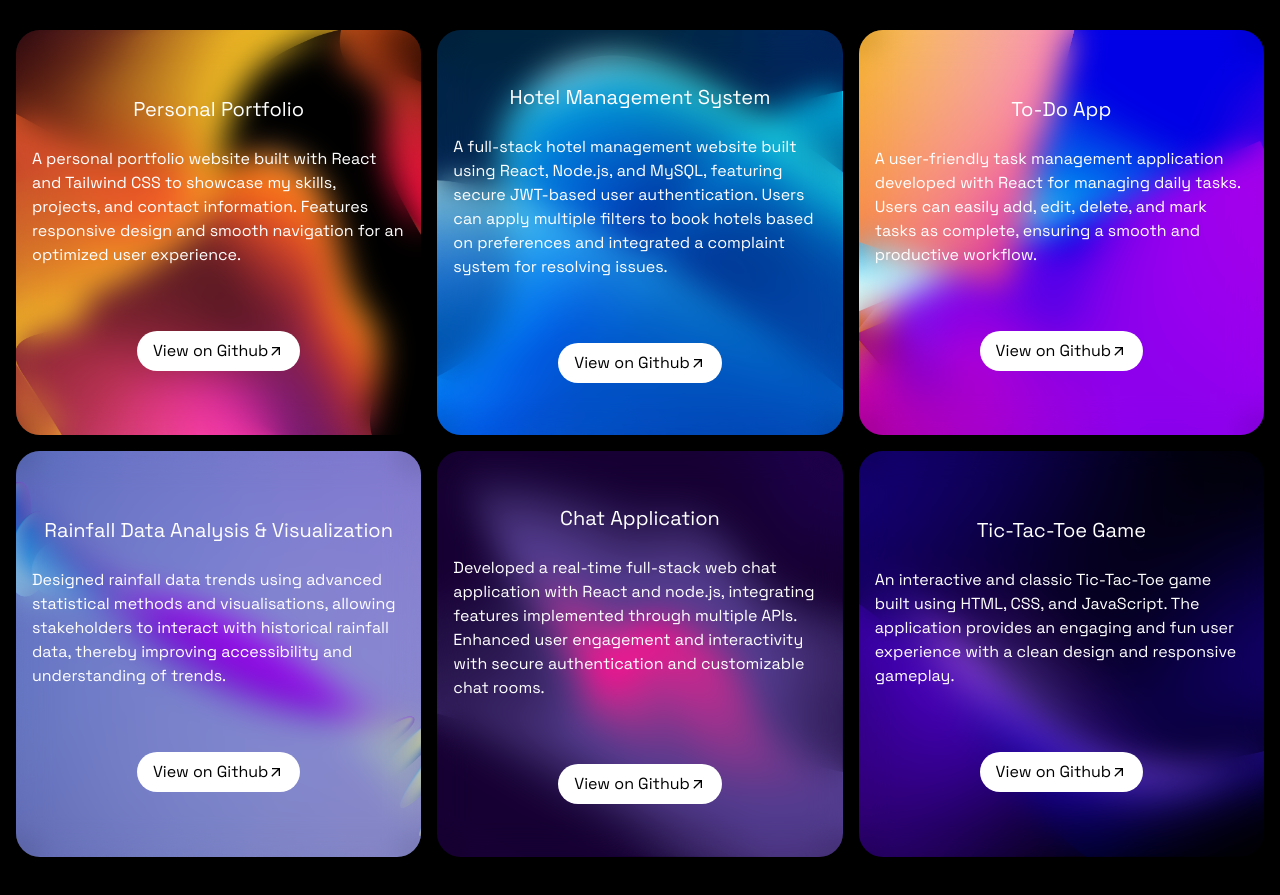
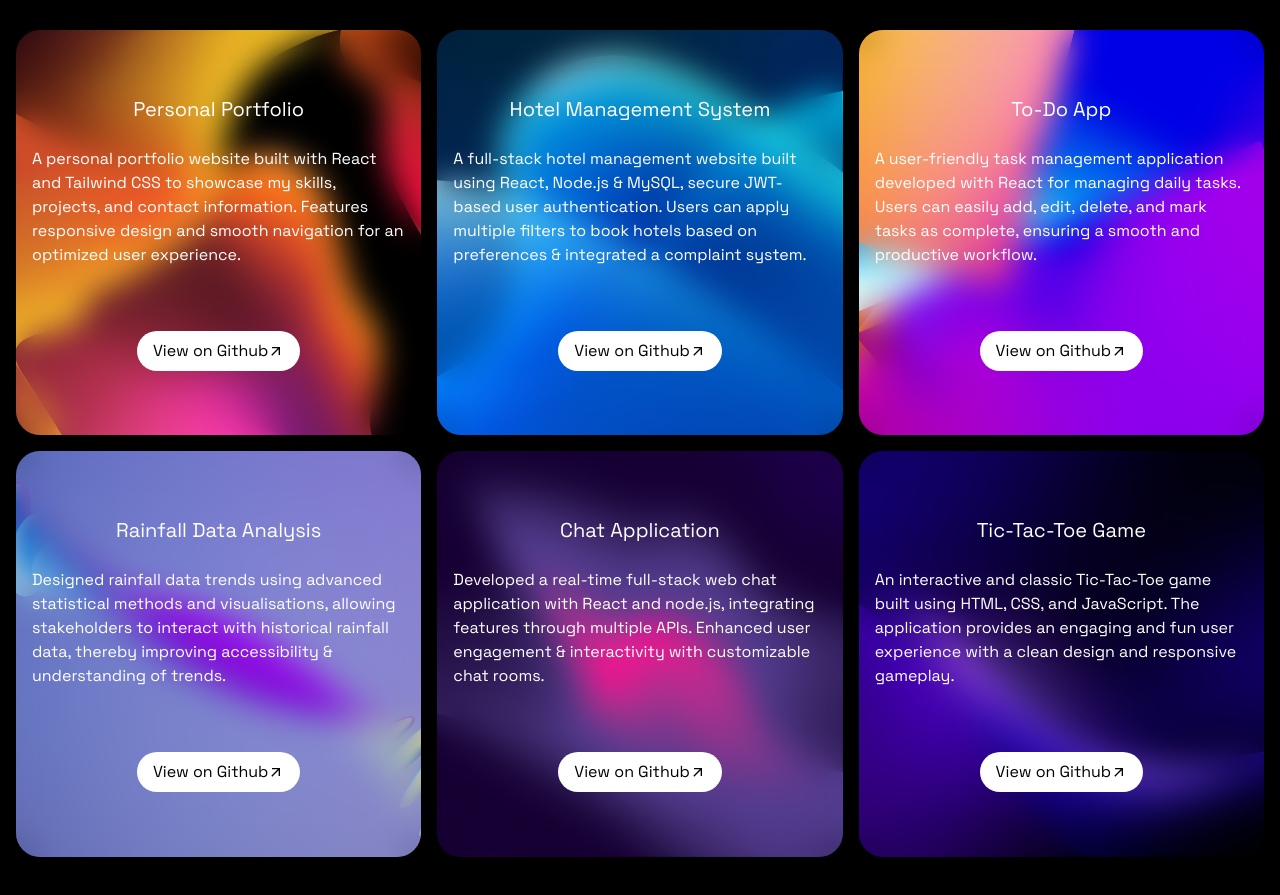
Before and after one commit to raghav0807/Portfolio, a React (Vite) app: page / in a window 1280 px wide. Shown: the part 1002-1897 px from the top of the page. Built offline with nearby package versions, Linux system fonts and the light colour scheme.

Commit message:
Resolved issue in Projects with  smaller screen

```diff
--- a/src/constants/index.jsx
+++ b/src/constants/index.jsx
@@ -61,7 +61,7 @@ export const PROJECTS = [
     id: 2,
     name: "Hotel Management System",
     description:
-      "A full-stack hotel management website built using React, Node.js, and MySQL, featuring secure JWT-based user authentication. Users can apply multiple filters to book hotels based on preferences and integrated a complaint system for resolving issues.",
+      "A full-stack hotel management website built using React, Node.js & MySQL, secure JWT-based user authentication. Users can apply multiple filters to book hotels based on preferences & integrated a complaint system.",
     image: projectImage2,
     githubLink: "https://github.com/raghav0807/Hotel-Management-Website",
   },
@@ -75,9 +75,9 @@ export const PROJECTS = [
   },
   {
     id: 4,
-    name: "Rainfall Data Analysis & Visualization",
+    name: "Rainfall Data Analysis",
     description:
-      "Designed rainfall data trends using advanced statistical methods and visualisations, allowing stakeholders to interact with historical rainfall data, thereby improving accessibility and understanding of trends.",
+      "Designed rainfall data trends using advanced statistical methods and visualisations, allowing stakeholders to interact with historical rainfall data, thereby improving accessibility & understanding of trends.",
     image: projectImage4,
     githubLink:
       "https://github.com/raghav0807/Rainfall-Data-Analysis-Visualization-",
@@ -86,7 +86,7 @@ export const PROJECTS = [
     id: 5,
     name: "Chat Application",
     description:
-      "Developed a real-time full-stack web chat application with React and node.js, integrating features implemented through multiple APIs. Enhanced user engagement and interactivity with secure authentication and customizable chat rooms.",
+      "Developed a real-time full-stack web chat application with React and node.js, integrating features through multiple APIs. Enhanced user engagement & interactivity with customizable chat rooms.",
     image: projectImage5,
     githubLink: "https://github.com/raghav0807/Hotel-Management-Website",
   },
```
